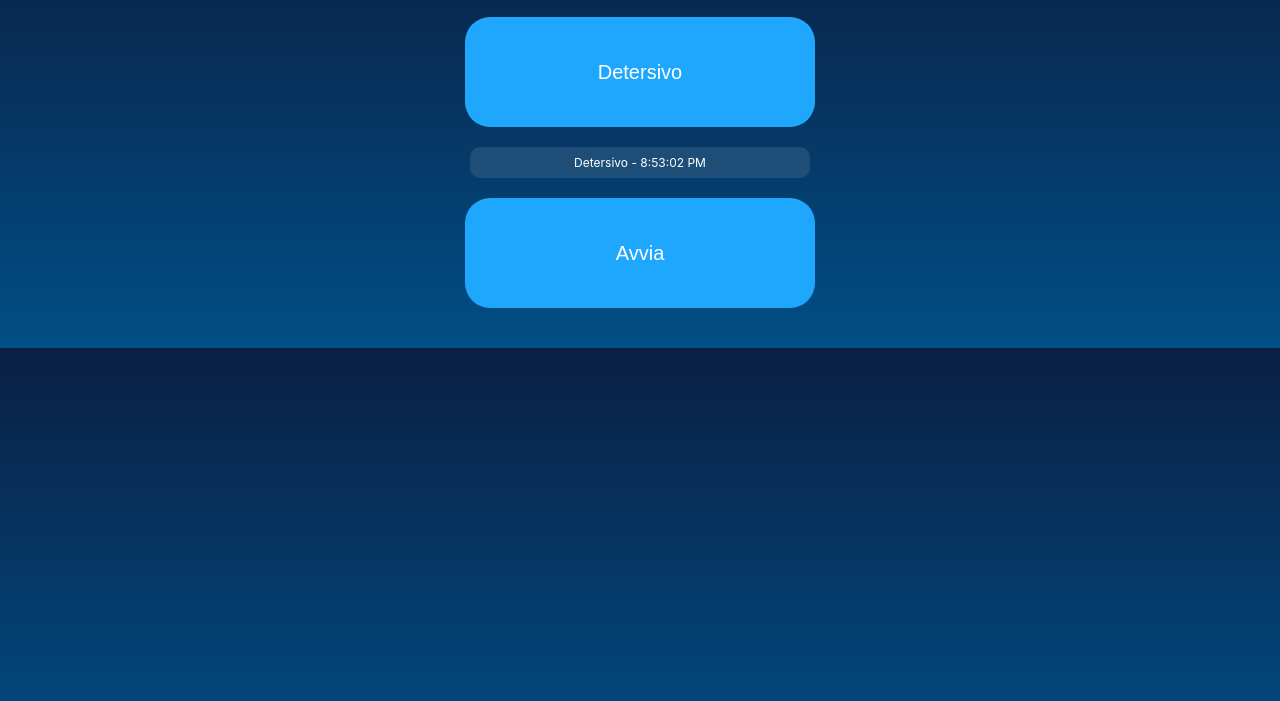
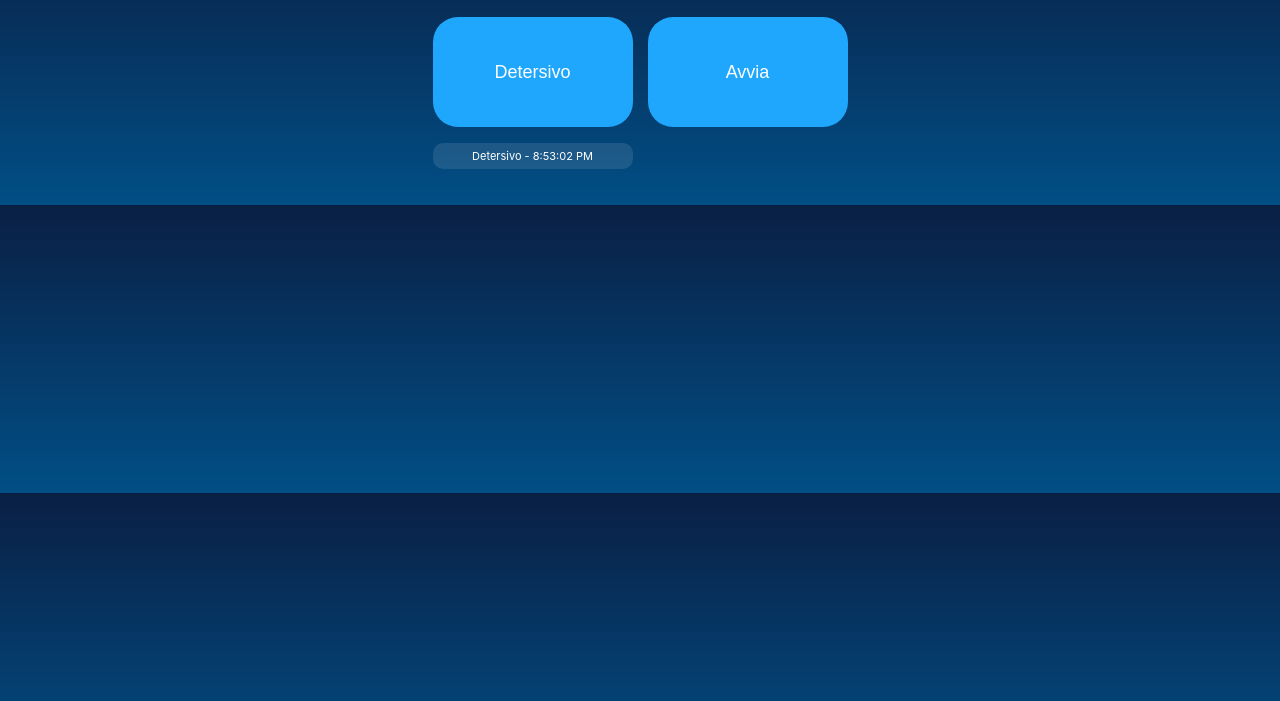
Before and after one commit to franc-cic/App_lavatrice, a plain HTML site: page index.html in a window 1280 px wide. Both pictures are taken after a click on the button "Detersivo". Shown: the part 83-784 px from the top of the page. Drawn offline with Linux system fonts and the light colour scheme.

Commit message:
Refactor HTML structure and update styles

```diff
--- a/index.html
+++ b/index.html
@@ -13,21 +13,28 @@ body {
   padding: 20px;
 }
 
-h1 {
-  margin-bottom: 20px;
+h1 { margin-bottom: 20px; }
+
+.container {
+  display: flex;
+  justify-content: center;
+  gap: 15px;
+  flex-wrap: wrap;
+}
+
+.col {
+  width: 45%;
+  max-width: 200px;
 }
 
 button {
-  width: 90%;
-  max-width: 350px;
+  width: 100%;
   height: 110px;
-  font-size: 20px;
-  margin: 20px auto;
+  font-size: 18px;
   border: none;
   border-radius: 25px;
   background: #1ea7fd;
   color: white;
-  display: block;
   position: relative;
   overflow: hidden;
 }
@@ -35,16 +42,14 @@ button {
 ul {
   list-style: none;
   padding: 0;
-  max-width: 350px;
-  margin: auto;
 }
 
 li {
   background: rgba(255,255,255,0.1);
-  padding: 8px;
-  margin: 5px;
+  padding: 6px;
+  margin-top: 5px;
   border-radius: 10px;
-  font-size: 12px;
+  font-size: 11px;
 }
 
 .bubble, .flow {
@@ -52,18 +57,25 @@ li {
   border-radius: 50%;
   pointer-events: none;
 }
-
 </style>
 </head>
 <body>
 
 <h1>Lavatrice</h1>
 
-<button onclick="pressDetersivo(this)">Detersivo</button>
-<ul id="histDet"></ul>
+<div class="container">
 
-<button onclick="pressLavatrice(this)">Avvia</button>
-<ul id="histLav"></ul>
+  <div class="col">
+    <button onclick="pressDetersivo(this)">Detersivo</button>
+    <ul id="histDet"></ul>
+  </div>
+
+  <div class="col">
+    <button onclick="pressLavatrice(this)">Avvia</button>
+    <ul id="histLav"></ul>
+  </div>
+
+</div>
 
 <script>
 
@@ -72,11 +84,16 @@ function addHistory(id, text) {
   let li = document.createElement("li");
   li.innerText = text + " - " + new Date().toLocaleTimeString();
   list.prepend(li);
+
+  // limita a 8 elementi
+  if (list.children.length > 8) {
+    list.removeChild(list.lastChild);
+  }
 }
 
 function flash(btn) {
   btn.style.background = '#00c3ff';
-  setTimeout(() => btn.style.background = '#1ea7fd', 300);
+  setTimeout(() => btn.style.background = '#1ea7fd', 250);
 }
 
 function pressDetersivo(btn) {
@@ -101,14 +118,10 @@ function bubbleEffect(btn) {
     b.style.background = "rgba(255,255,255,0.7)";
     btn.appendChild(b);
 
-    let anim = b.animate([
+    b.animate([
       { transform: "translateY(0)" },
       { transform: "translateY(-100px)", opacity: 0 }
-    ], {
-      duration: 800 + Math.random()*500
-    });
-
-    anim.onfinish = () => b.remove();
+    ], { duration: 800 }).onfinish = () => b.remove();
   }
 }
 
@@ -122,14 +135,10 @@ function flowEffect(btn) {
     f.style.background = "#00c3ff";
     btn.appendChild(f);
 
-    let anim = f.animate([
+    f.animate([
       { transform: "translateX(0)" },
-      { transform: "translateX(300px)", opacity: 0 }
-    ], {
-      duration: 600
-    });
-
-    anim.onfinish = () => f.remove();
+      { transform: "translateX(200px)", opacity: 0 }
+    ], { duration: 500 }).onfinish = () => f.remove();
   }
 }
 
```
